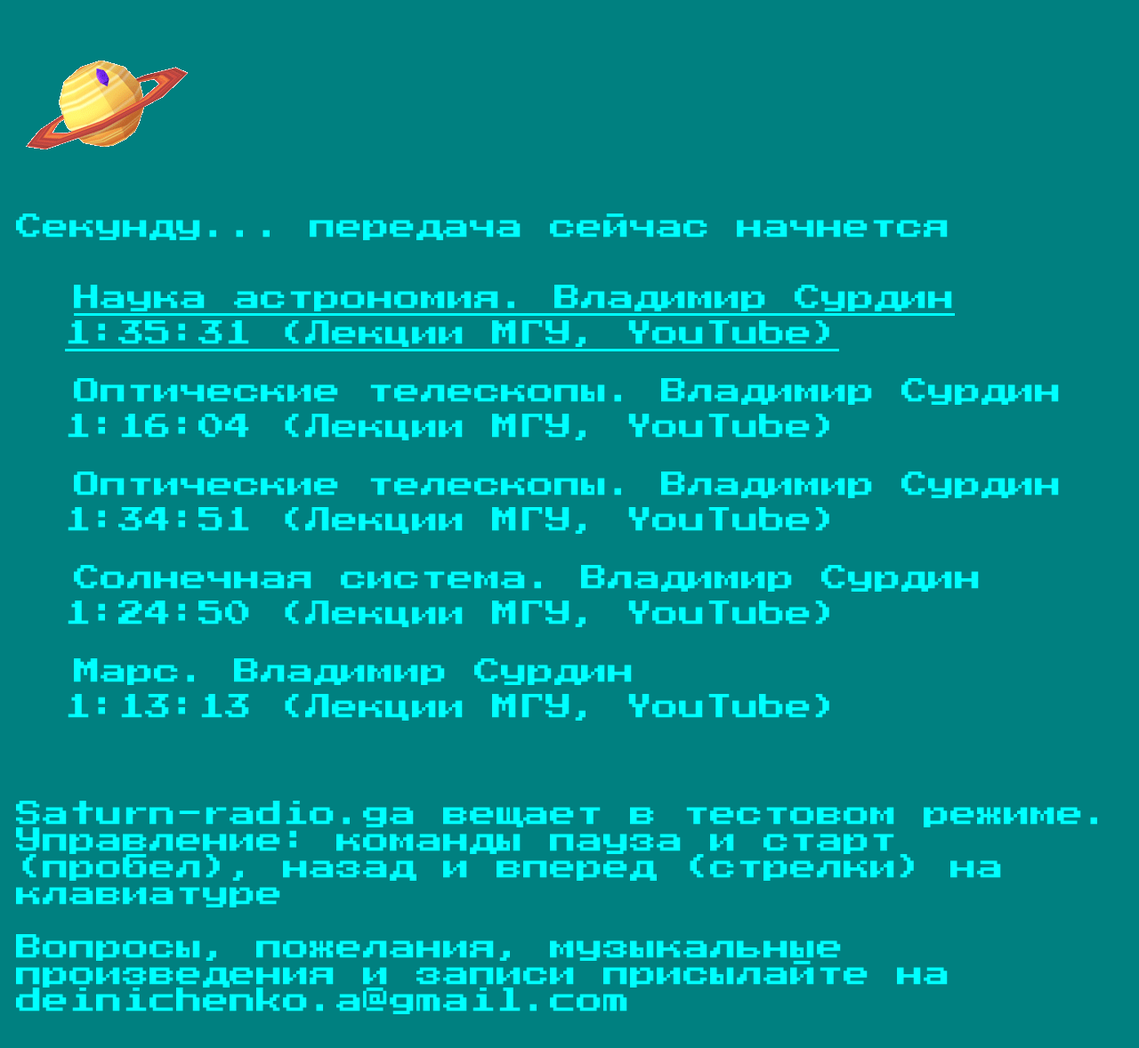
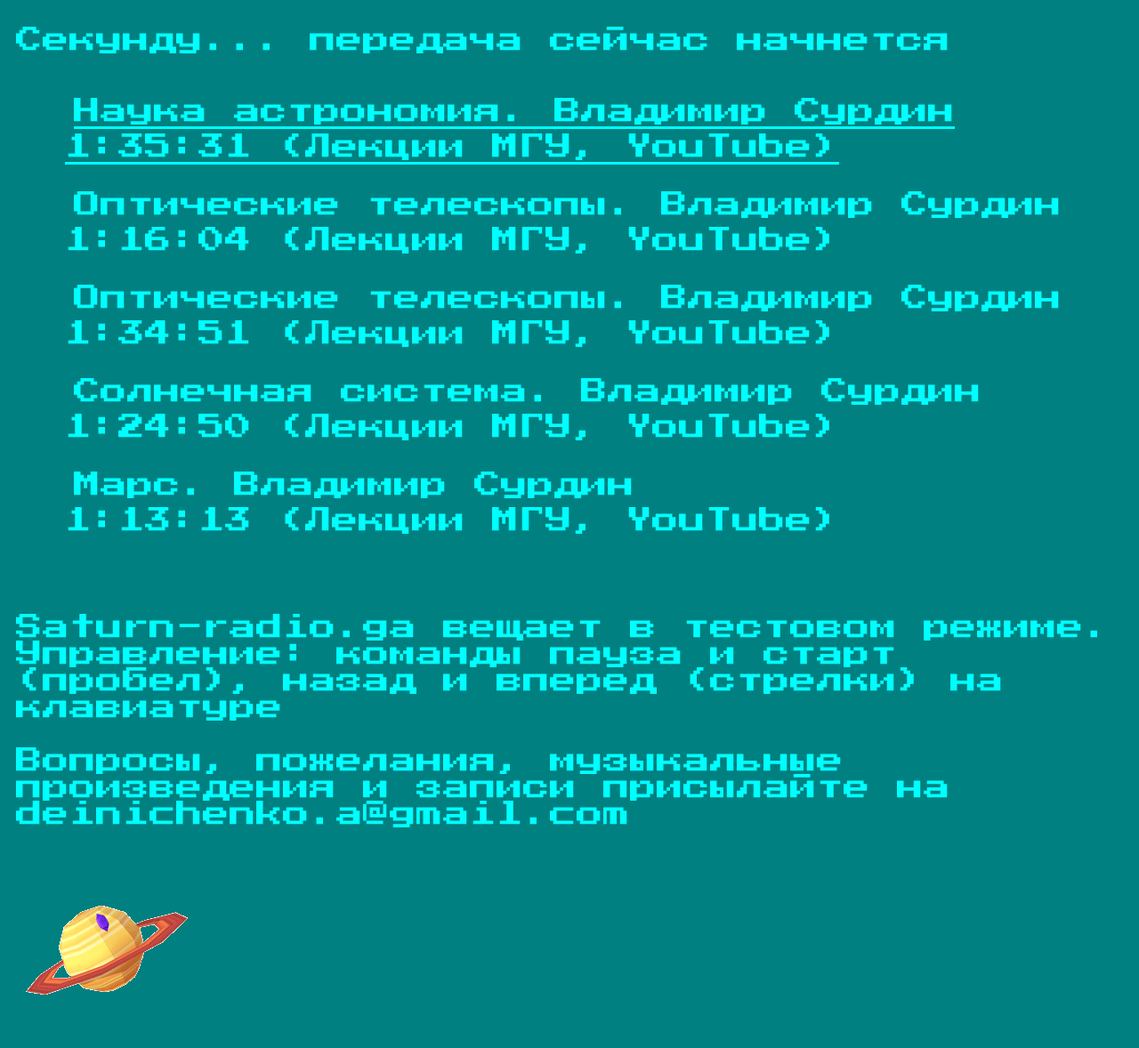
Before and after one commit to indexmod/saturn, a plain HTML site: page index.html in a window 1280 px wide. Shown: the whole page at 89% size. Drawn offline with Linux system fonts and the light colour scheme.

Commit message:
style correct

```diff
--- a/index.html
+++ b/index.html
@@ -79,7 +79,7 @@
 <body>
     <div id="wrapper">
 
-      <wrapper><img src="/saturn.gif" alt="Saturn Radio"> <p>Секунду... передача сейчас начнется</p></wrapper>
+      <p>Секунду... передача сейчас начнется</p>
 
         <ol>
           <li><a data-src="/radio/surdin-v-g-lecture-1-science-astronomy.mp3">Наука астрономия. Владимир Сурдин</a>1:35:31 (Лекции МГУ, YouTube)</li>
@@ -93,10 +93,12 @@
 
     <h1>Saturn-radio.ga вещает в тестовом режиме. Управление: команды пауза и старт (пробел), назад и вперед (стрелки) на клавиатуре</h1>
     <p>Вопросы, пожелания, музыкальные произведения и записи присылайте на deinichenko.a@gmail.com</p>
+    <img src="/saturn.gif" alt="Saturn Radio">
 
 
         <div style="visibility:hidden">
             <audio preload autoplay loopall></audio>
+
         </div>
     </div>
 
--- a/style-radio.css
+++ b/style-radio.css
@@ -42,7 +42,6 @@ ol li {
     position: relative;
     margin: 5px;
     padding: 10px 10px 10px;
-    cursor: copy;
     list-style-type: none;
 }
 
```
